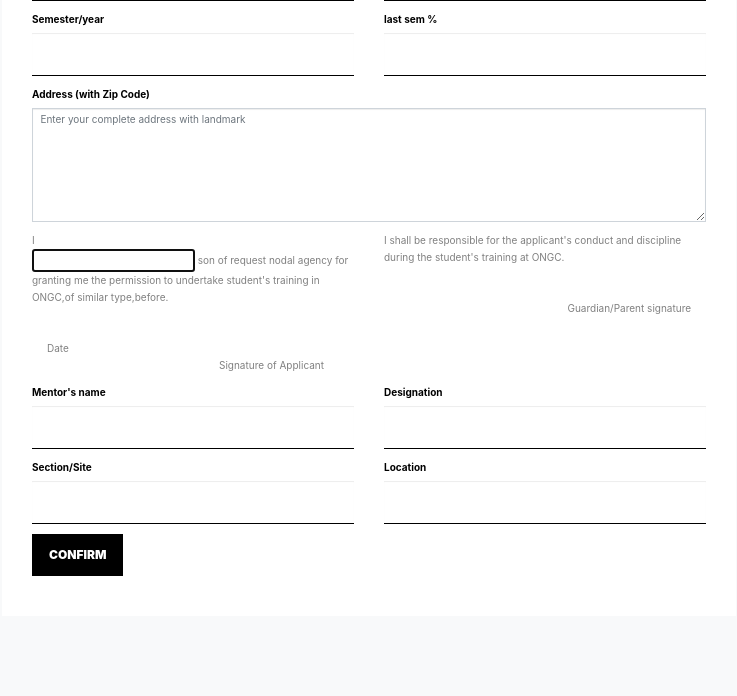
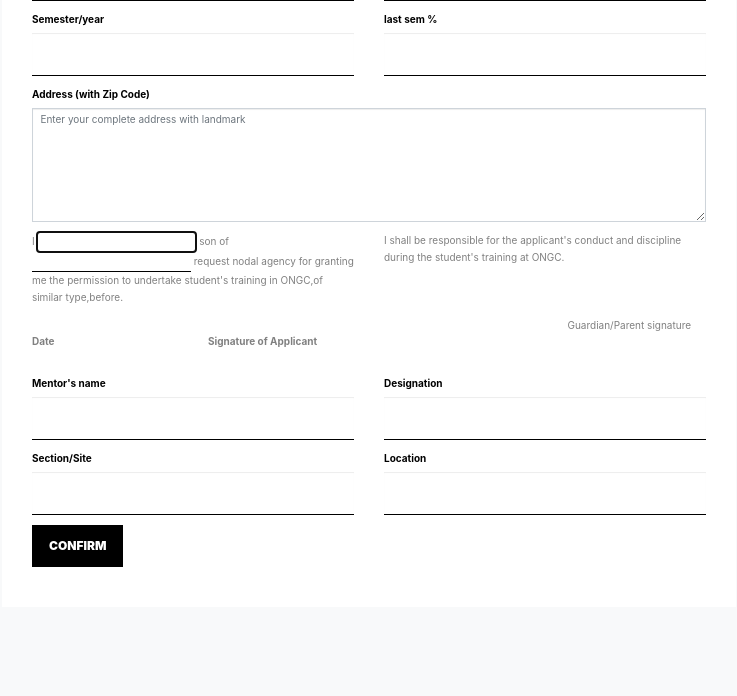
Before and after one commit to parth96/intern, a Django app: page /polls/ in a window 1280 px wide. Shown: the part 913-1609 px from the top of the page, without its empty margins (271-1008 px from the left). After the commit the page ends 1480 px from the top, so only its background shows below. Run offline with Django 3.2, Linux system fonts and the light colour scheme; some libraries are stand-ins or nearby versions; some web fonts are replaced.

Commit message:
almost done

```diff
--- a/templates/buy.html
+++ b/templates/buy.html
@@ -315,33 +315,20 @@
                 </div>
                 <div class="row form-group">
                     <div class="col-md-6 mb-3 mb-md-0">
-                        <div>I
-                            <div class="input-append">
-                                <input value="" autofocus="autofocus"/>
-                                <span class="unit"></span>
+                        <p>I
+                            <input value="" autofocus="autofocus" type="text" required/>
+                            son of
+                            <input value="" autofocus="autofocus" type="text" required/>
+                            request nodal agency for granting me the permission to undertake student's training in
+                            ONGC,of similar type,before.<br><br></p>
+                        <div class="row form-group">
 
-                                son of
-                                {#                        <div class="row form-group">#}
-                                {#                            <div class="">#}
-                                {#                                <input type="text" id="fname" name="name" class="form-control " required>#}
-                                {#                                #}
-                                {#                            </div>#}
-                                {#                        </div>#}
+                            <div class="col-md-6 mb-3 mb-md-0">
+                                <label class="">Date</label>
+                            </div>
 
-                                {#                        <div class="row form-group">#}
-                                {#                            <div class="">#}
-                                {#                                <input type="text" id="fname" name="name" class="form-control" required>#}
-                                {#                            </div>#}
-                                {#                        </div>#}
-                                request nodal agency for granting me the permission to undertake student's training in
-                                ONGC,of
-                                similar type,before.<br><br><br>
-                                <div class="container">
-                                    <div class="rounded-bottom" align="left">Date</div>
-                                    <div class="container">
-                                        <div class="rounded-bottom" align="right">Signature of Applicant</div>
-                                    </div>
-                                </div>
+                            <div class="col-md-6">
+                                <label class="">Signature of Applicant</label>
                             </div>
                         </div>
                     </div>
@@ -352,7 +339,7 @@
                         </div>
 
                         <div class="container">
-                            <div class="rounded-bottom" align="right"><br><br>Guardian/Parent signature</div>
+                            <div class="rounded-bottom" align="right"><br><br></br>Guardian/Parent signature</div>
                         </div>
                     </div>
 
```
